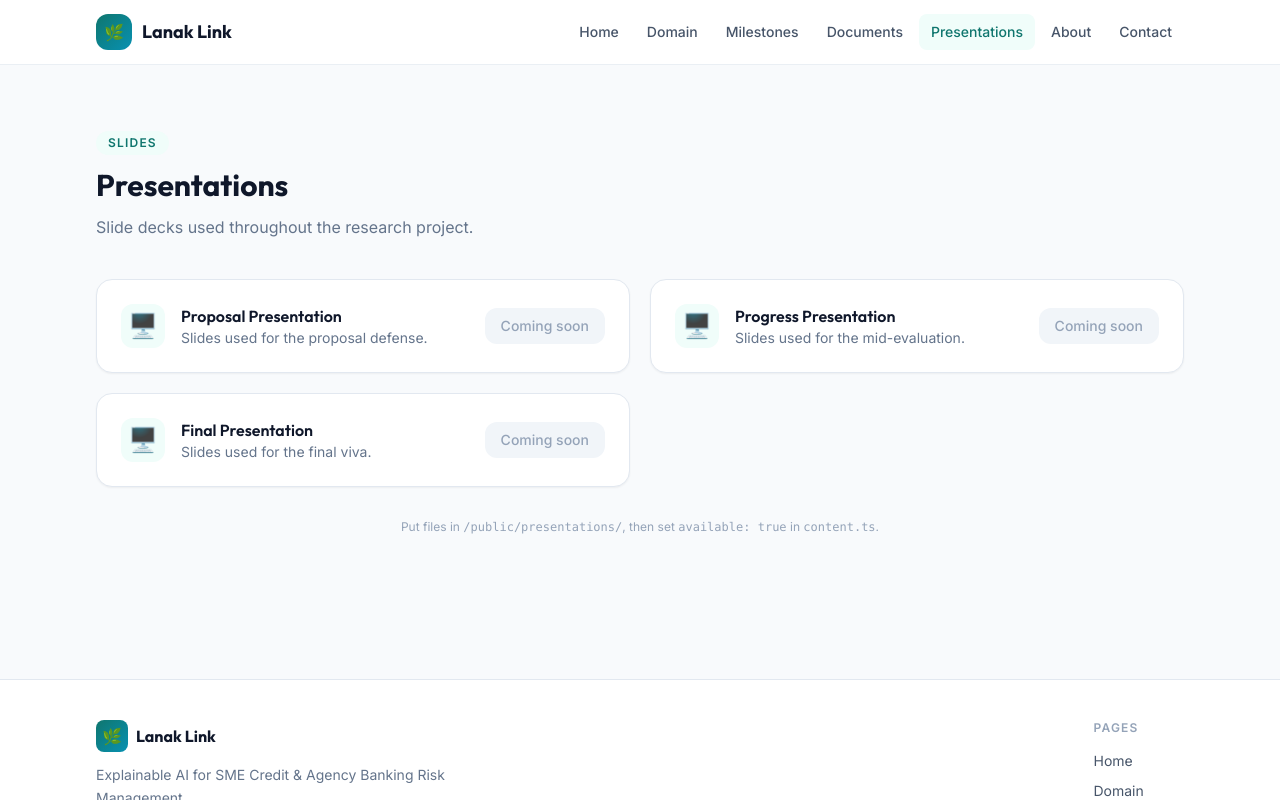
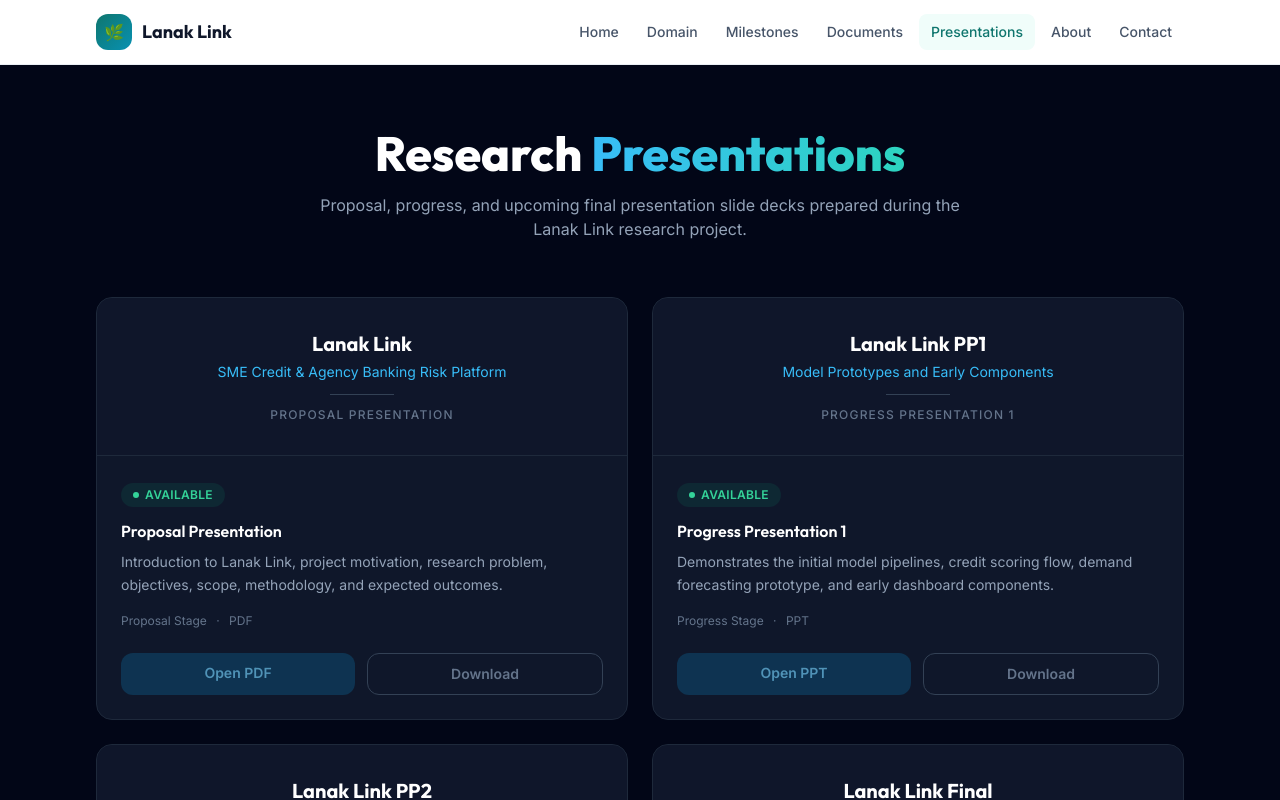
Before and after one commit to sathirapramudith123/RP-Website, a Next.js app in the folder rpwebsite/: page /presentations in a window 1280 px wide. Shown: the top 800 px of the page. Built offline with nearby package versions, Linux system fonts and the light colour scheme.

Commit message:
feat: enhance presentations page with improved layout, additional details, and new presentation entries

```diff
--- a/rpwebsite/src/app/presentations/page.tsx
+++ b/rpwebsite/src/app/presentations/page.tsx
@@ -1,44 +1,113 @@
-import SectionHeader from "@/components/SectionHeader";
 import { presentations } from "@/data/content";
+import { cn } from "@/utils/cn";
 
 export default function PresentationsPage() {
   return (
-    <div className="container-page py-16">
-      <SectionHeader
-        eyebrow="Slides"
-        title="Presentations"
-        subtitle="Slide decks used throughout the research project."
+    <div className="bg-slate-950 py-16 text-slate-100">
+      <div className="container-page">
+        <div className="text-center">
+          <h1 className="font-display text-4xl font-extrabold text-white md:text-5xl">
+            Research{" "}
+            <span className="bg-gradient-to-r from-sky-400 to-brand-400 bg-clip-text text-transparent">
+              Presentations
+            </span>
+          </h1>
+          <p className="mx-auto mt-4 max-w-2xl text-slate-400">
+            Proposal, progress, and upcoming final presentation slide decks
+            prepared during the Lanak Link research project.
+          </p>
+        </div>
+
+        <div className="mt-14 grid gap-6 md:grid-cols-2">
+          {presentations.map((p) => {
+            const isAvailable = p.status === "available";
+            return (
+              <div
+                key={p.title}
+                className="overflow-hidden rounded-2xl border border-slate-800 bg-slate-900"
+              >
+                <div className="border-b border-slate-800 bg-slate-900/60 px-6 py-8 text-center">
+                  <h2 className="font-display text-xl font-bold text-white">
+                    {p.title}
+                  </h2>
+                  <p className="mt-1 text-sm text-sky-400">{p.subtitle}</p>
+                  <div className="mx-auto mt-3 h-px w-16 bg-slate-700" />
+                  <p className="mt-3 text-xs font-medium uppercase tracking-widest text-slate-500">
+                    {p.tag}
+                  </p>
+                </div>
+
+                <div className="px-6 py-6">
+                  <span
+                    className={cn(
+                      "inline-flex items-center gap-1.5 rounded-full px-3 py-1 text-xs font-semibold uppercase tracking-wide",
+                      isAvailable
+                        ? "bg-emerald-500/10 text-emerald-400"
+                        : "bg-amber-500/10 text-amber-400"
+                    )}
+                  >
+                    <span
+                      className={cn(
+                        "h-1.5 w-1.5 rounded-full",
+                        isAvailable ? "bg-emerald-400" : "bg-amber-400"
+                      )}
                     />
+                    {isAvailable ? "Available" : "Upcoming"}
+                  </span>
 
-      <div className="mt-10 grid gap-5 sm:grid-cols-2">
-        {presentations.map((d) => (
-          <div key={d.title} className="card flex items-center justify-between">
-            <div className="flex items-center gap-4">
-              <span className="flex h-11 w-11 items-center justify-center rounded-xl bg-brand-50 text-2xl">
-                🖥️
-              </span>
-              <div>
-                <h3 className="font-semibold text-slate-900">{d.title}</h3>
-                <p className="text-sm text-slate-500">{d.desc}</p>
-              </div>
-            </div>
-            {d.available ? (
-              <a href={d.href} download className="btn-primary">
+                  <h3 className="mt-3 font-semibold text-white">{p.tag}</h3>
+                  <p className="mt-2 text-sm leading-relaxed text-slate-400">
+                    {p.desc}
+                  </p>
+
+                  <p className="mt-4 text-xs text-slate-500">
+                    {p.stage} <span className="mx-1.5">·</span> {p.fileType}
+                  </p>
+
+                  <div className="mt-6 flex gap-3">
+                    {isAvailable ? (
+                      <>
+                        <a
+                          href={p.available ? p.href : "#"}
+                          className={cn(
+                            "flex-1 rounded-xl px-4 py-2.5 text-center text-sm font-semibold transition",
+                            p.available
+                              ? "bg-sky-500 text-white hover:bg-sky-400"
+                              : "cursor-not-allowed bg-sky-500/20 text-sky-300/60"
+                          )}
+                        >
+                          {p.actionLabel}
+                        </a>
+                        <a
+                          href={p.available ? p.href : "#"}
+                          download={p.available}
+                          className={cn(
+                            "flex-1 rounded-xl border px-4 py-2.5 text-center text-sm font-semibold transition",
+                            p.available
+                              ? "border-sky-500/60 text-sky-300 hover:bg-sky-500/10"
+                              : "cursor-not-allowed border-slate-700 text-slate-500"
+                          )}
+                        >
                           Download
                         </a>
+                      </>
                     ) : (
-              <span className="rounded-xl bg-slate-100 px-4 py-2 text-sm font-medium text-slate-400">
-                Coming soon
+                      <span className="flex-1 rounded-xl border border-slate-700 px-4 py-2.5 text-center text-sm font-semibold text-slate-500">
+                        {p.actionLabel}
                       </span>
                     )}
                   </div>
-        ))}
+                </div>
+              </div>
+            );
+          })}
         </div>
 
-      <p className="mt-8 text-center text-xs text-slate-400">
+        <p className="mt-10 text-center text-xs text-slate-500">
           Put files in <code>/public/presentations/</code>, then set{" "}
           <code>available: true</code> in <code>content.ts</code>.
         </p>
       </div>
+    </div>
   );
 }
--- a/rpwebsite/src/data/content.ts
+++ b/rpwebsite/src/data/content.ts
@@ -179,25 +179,54 @@ export const downloads = [
 
 export const presentations = [
   {
-    title: "Proposal Presentation",
-    desc: "Slides used for the proposal defense.", // TODO
+    title: "Lanak Link",
+    subtitle: "SME Credit & Agency Banking Risk Platform", // TODO
+    tag: "Proposal Presentation",
+    status: "available", // "available" | "upcoming"
+    desc: "Introduction to Lanak Link, project motivation, research problem, objectives, scope, methodology, and expected outcomes.", // TODO
+    stage: "Proposal Stage",
+    fileType: "PDF",
+    actionLabel: "Open PDF",
     href: "/presentations/proposal.pdf",
     available: false,
   },
   {
-    title: "Progress Presentation",
-    desc: "Slides used for the mid-evaluation.", // TODO
-    href: "/presentations/progress.pdf",
+    title: "Lanak Link PP1",
+    subtitle: "Model Prototypes and Early Components", // TODO
+    tag: "Progress Presentation 1",
+    status: "available",
+    desc: "Demonstrates the initial model pipelines, credit scoring flow, demand forecasting prototype, and early dashboard components.", // TODO
+    stage: "Progress Stage",
+    fileType: "PPT",
+    actionLabel: "Open PPT",
+    href: "/presentations/progress-1.pptx",
     available: false,
   },
   {
-    title: "Final Presentation",
-    desc: "Slides used for the final viva.", // TODO
+    title: "Lanak Link PP2",
+    subtitle: "Integration, Explainability and Dashboards", // TODO
+    tag: "Progress Presentation 2",
+    status: "available",
+    desc: "Covers integrating all four ML components, SHAP explainability layer, dashboards, testing progress, and evaluation preparation.", // TODO
+    stage: "Progress Stage",
+    fileType: "PPT",
+    actionLabel: "Open PPT",
+    href: "/presentations/progress-2.pptx",
+    available: false,
+  },
+  {
+    title: "Lanak Link Final",
+    subtitle: "Final Research Presentation", // TODO
+    tag: "Final Presentation",
+    status: "upcoming",
+    desc: "Final research presentation slide deck covering the completed Lanak Link system, evaluation results, conclusions, and future enhancements. This is currently upcoming.", // TODO
+    stage: "Final Stage",
+    fileType: "Upcoming",
+    actionLabel: "Open Folder",
     href: "/presentations/final.pdf",
     available: false,
   },
 ];
-
 export const contact = {
   generalEmail: "team@example.com", // TODO: Real team email
   supervisorEmail: "shanta.y@sliit.lk", // TODO: Real supervisor email (kept in sync with team.supervisors[0].email)
```
Lines whose indentation alone changed are shown as unchanged.
